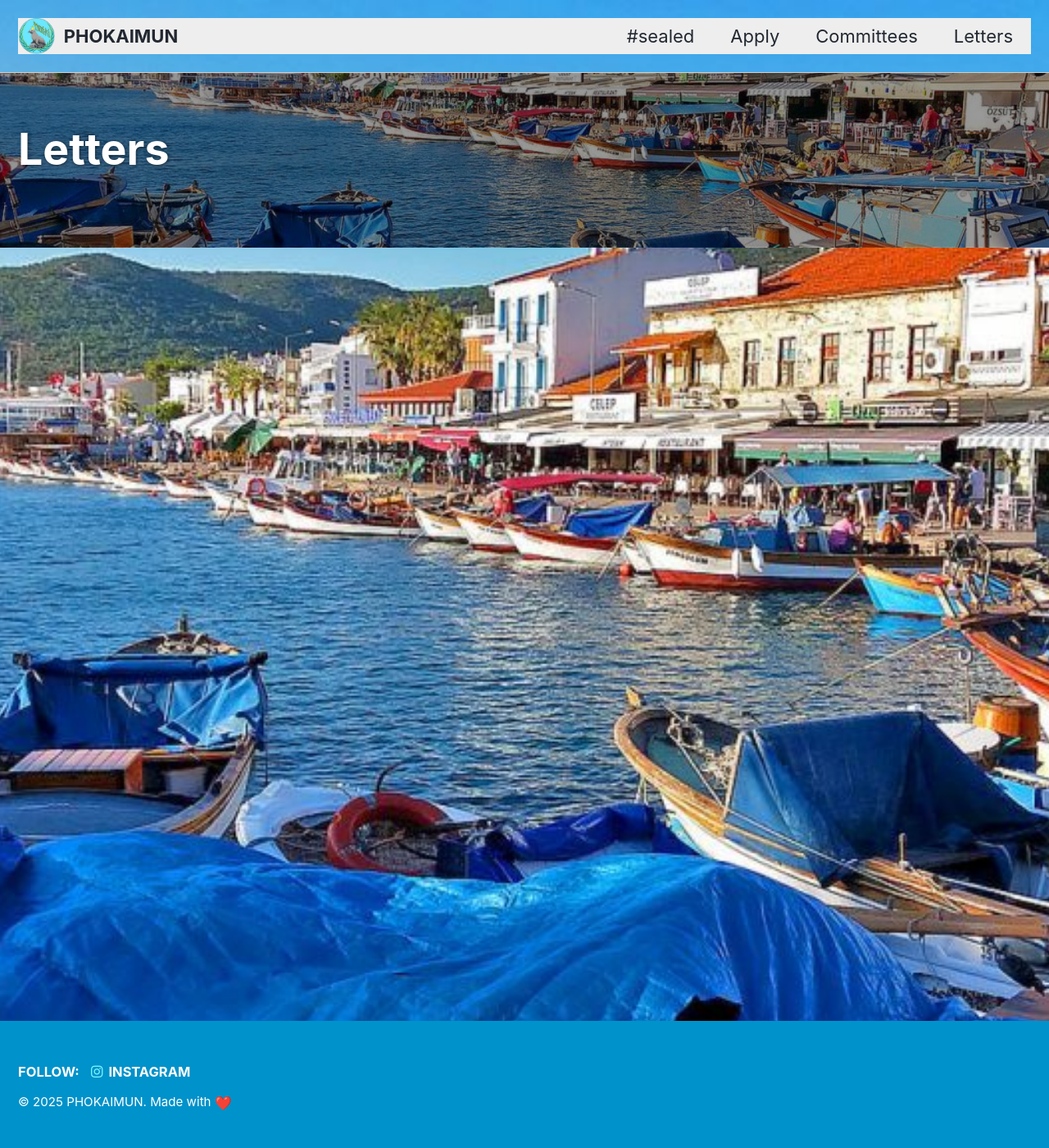
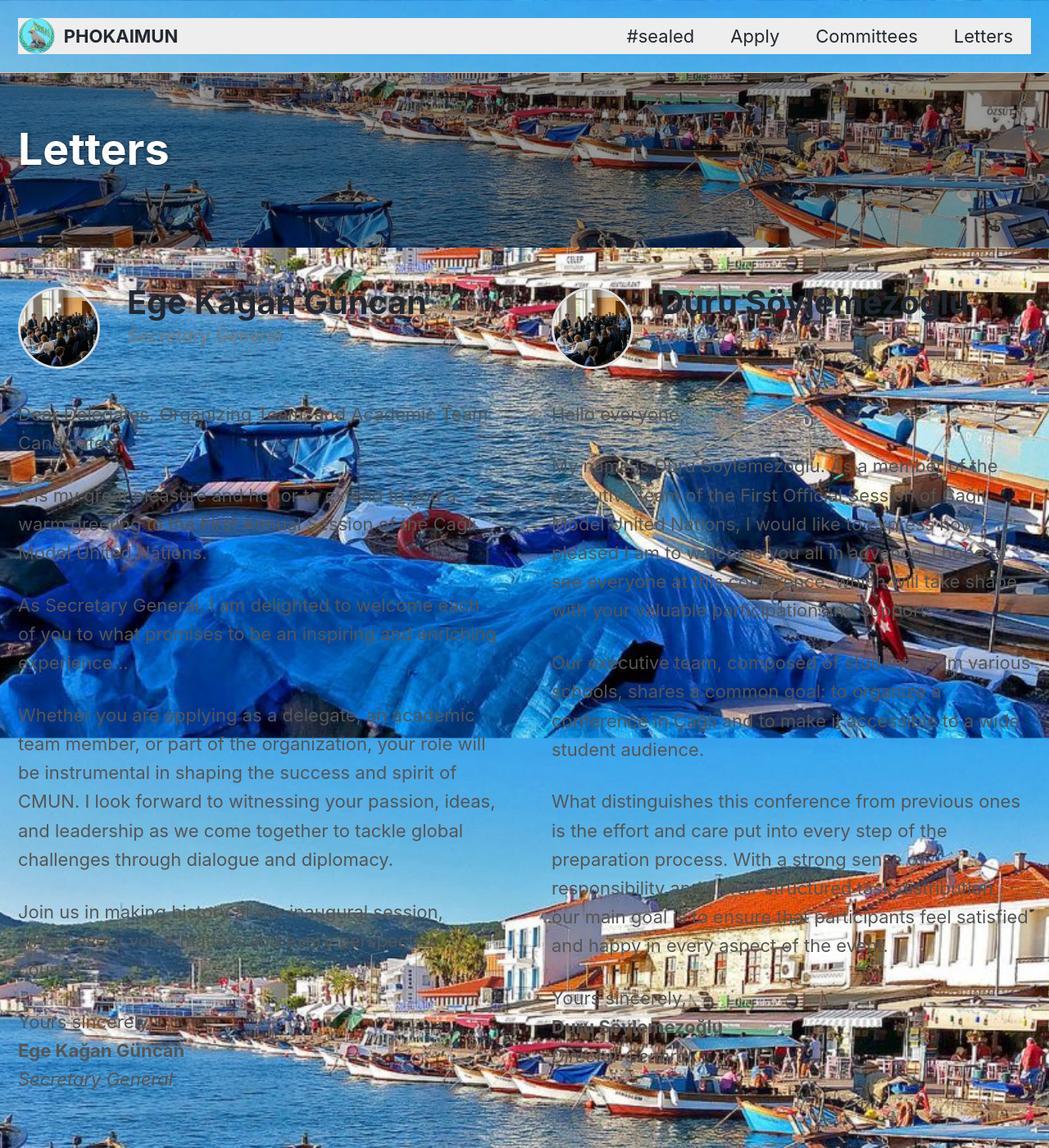
Before and after one commit to Phokaimun/Phokaimun.github.io, a Jekyll site: the page built from _pages/letters.md, in a window 1280 px wide and 1400 px high. Shown: the whole window at 82% size. Built offline with Jekyll 4.4.1, drawn with Linux system fonts in a browser that asks for light colours; cached includes are drawn as plain includes; emoji names are drawn with the system emoji font.

Commit message:
Update letters.md

```diff
--- a/_pages/letters.md
+++ b/_pages/letters.md
@@ -31,7 +31,7 @@ persons:
 ---
 
 <div class="letter-container">
-  {% for person in persons %}
+  {% for person in page.persons %}
     <div class="letter-column">
       <div class="letter-header">
         <img src="{{ person.image_path }}" alt="{{ person.name }}" class="profile-image">
```
